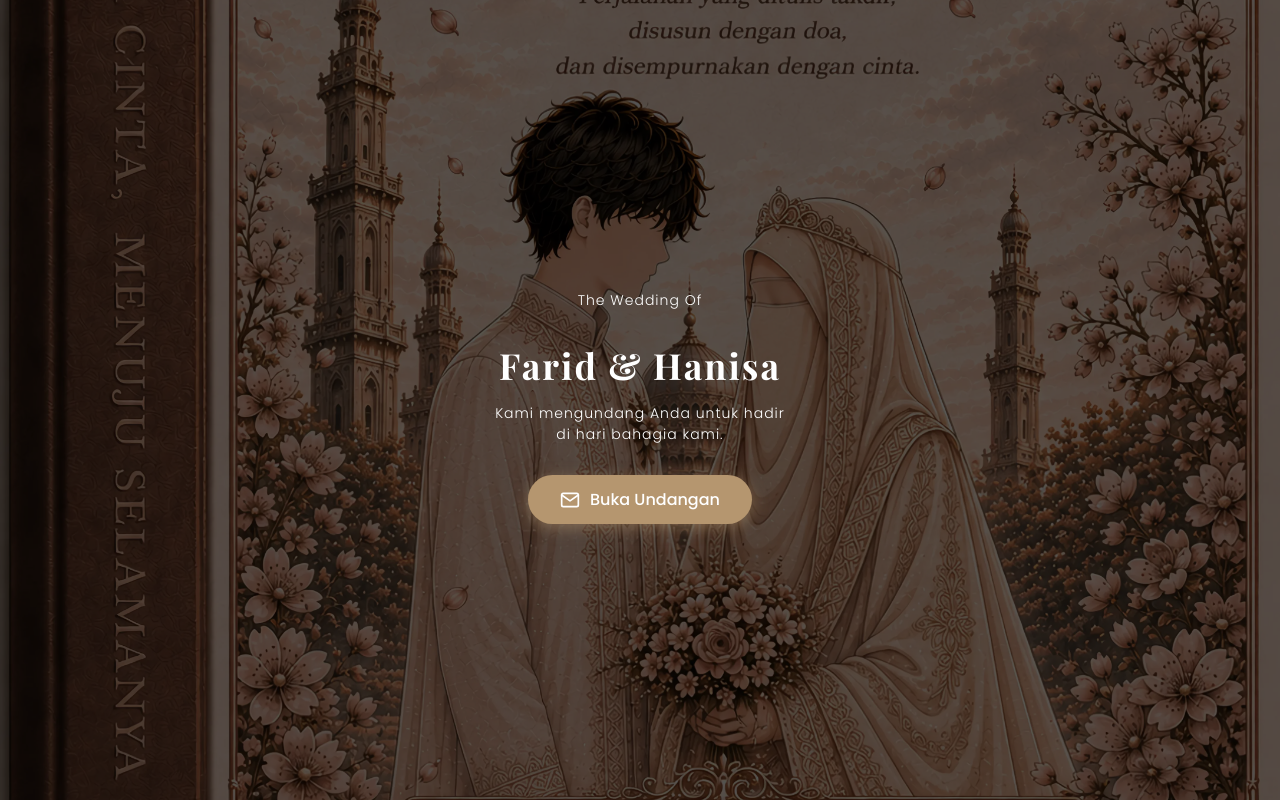
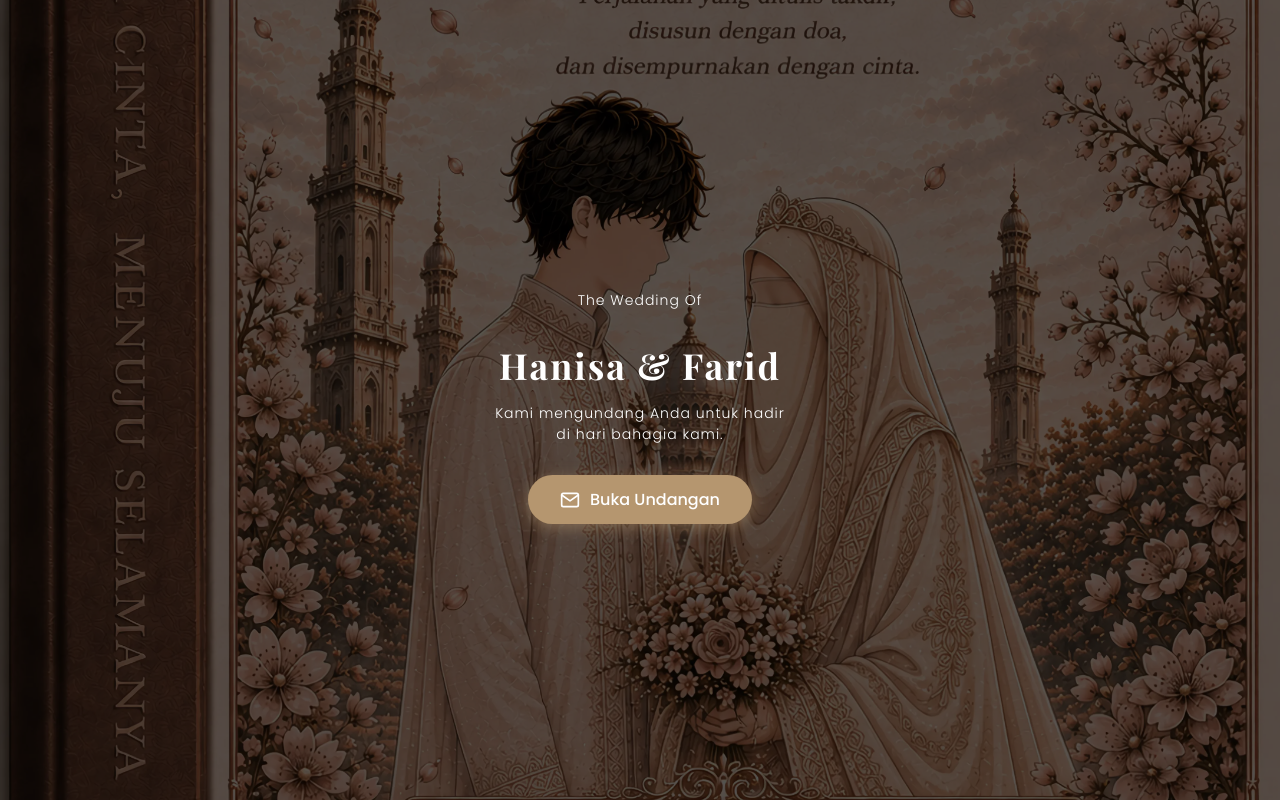
Before and after one commit to faridmaulana470-del/Undangan-Pernikahan-Farid-Hanisa, a plain HTML site: page index.html in a window 1280 px wide. Shown: the top 800 px of the page. Drawn offline with nearby package versions, Linux system fonts and the light colour scheme; a web font is replaced by a local one.

Commit message:
Update index.html

```diff
--- a/index.html
+++ b/index.html
@@ -143,7 +143,7 @@
     <div id="welcome-screen" class="welcome-screen">
         <div class="welcome-content">
             <p>The Wedding Of</p>
-            <h2>Farid & Hanisa</h2>
+            <h2>Hanisa & Farid</h2>
             <p>Kami mengundang Anda untuk hadir<br>di hari bahagia kami.</p>
             <button id="btn-buka-undangan" class="btn-buka">
                 <!-- Ikon amplop sederhana -->
```
